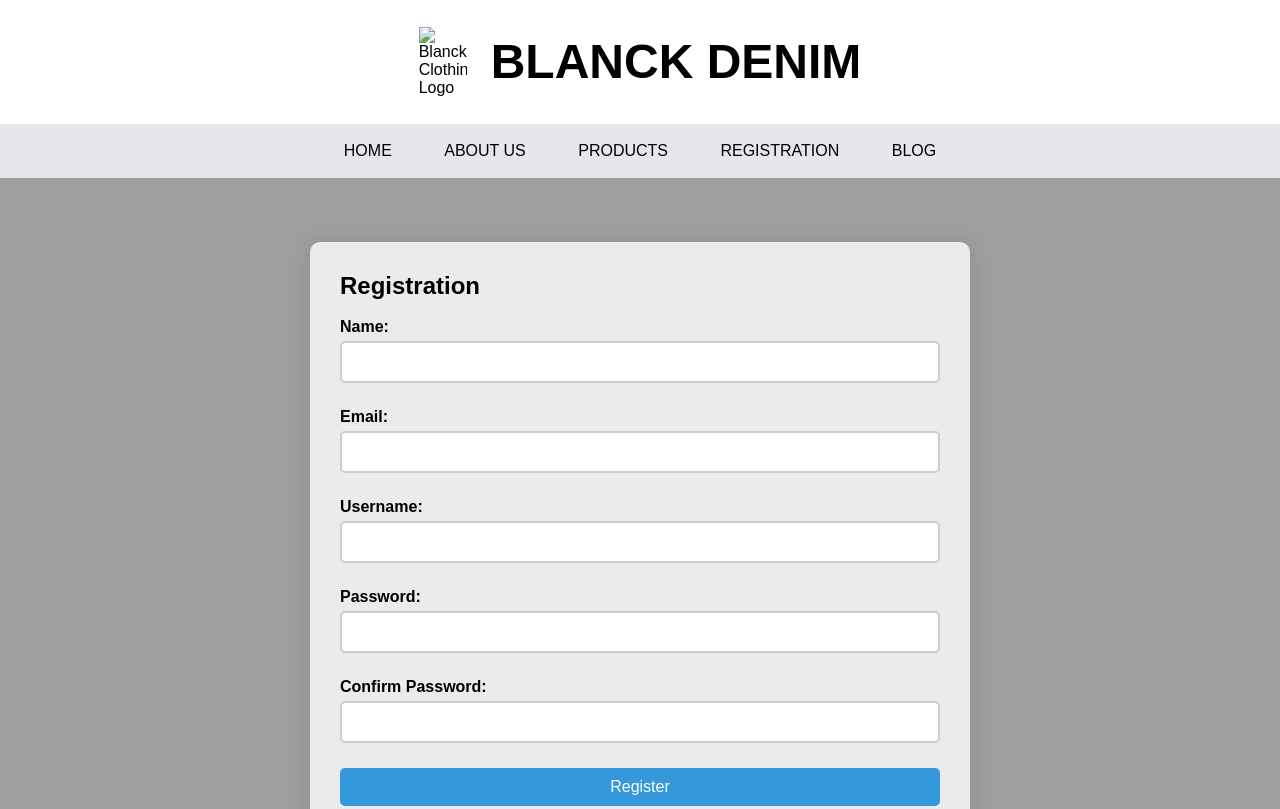
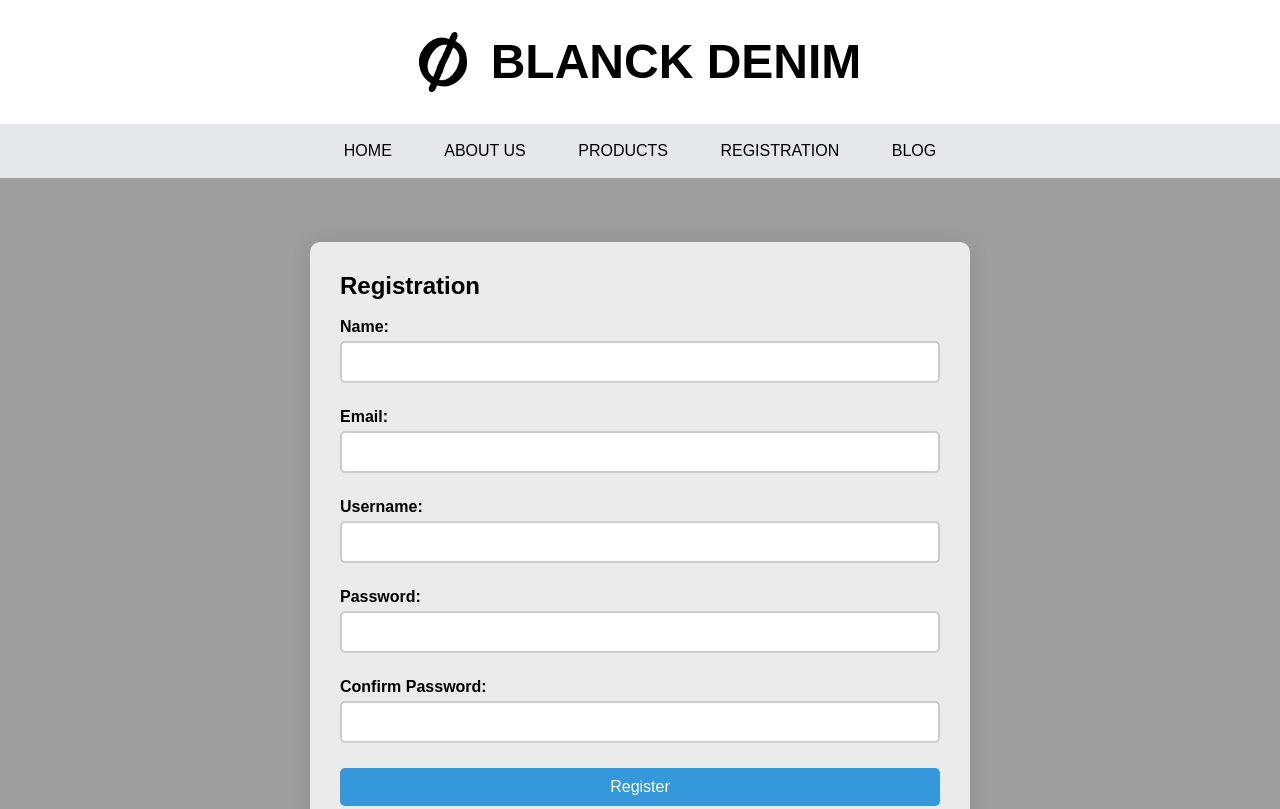
Before and after one commit to Ayush-N01649393/WP-Project-2, a plain HTML site: page webpages/Registration.html in a window 1280 px wide. Shown: the top 809 px of the page. Drawn offline with Linux system fonts and the light colour scheme; the site is published under a folder, as on GitHub Pages, so addresses that start at the root find nothing.

Commit message:
Fixed logo in registration

```diff
--- a/webpages/Registration.html
+++ b/webpages/Registration.html
@@ -20,7 +20,7 @@
     <header>
         <div class="logo-and-title">
             <!-- from https://www.blanck.in -->
-            <img src="/images/logo.webp" alt="Blanck Clothing Logo">
+            <img src="../images/logo.webp" alt="Blanck Clothing Logo">
             <h1 class="text-center">BLANCK DENIM</h1>
         </div>
 
```
